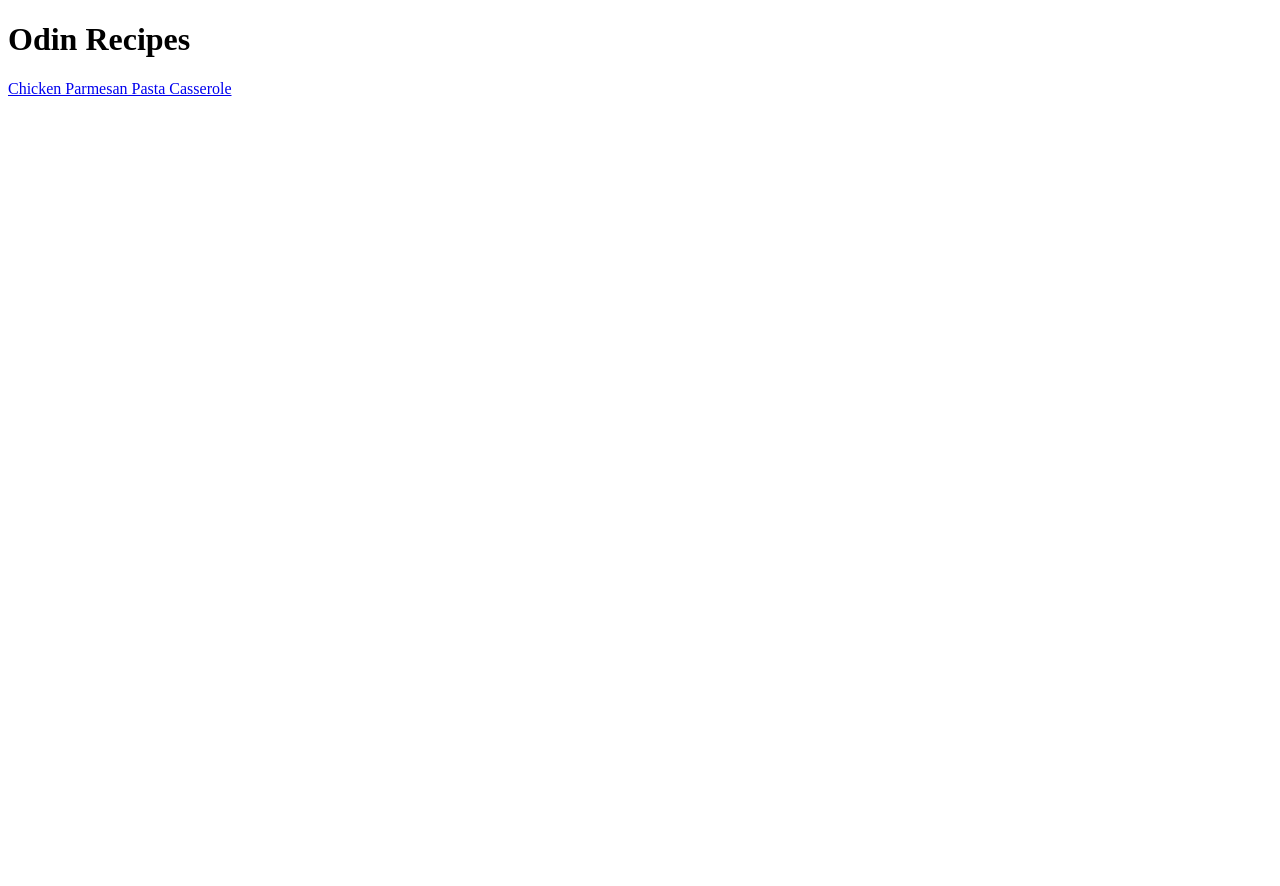
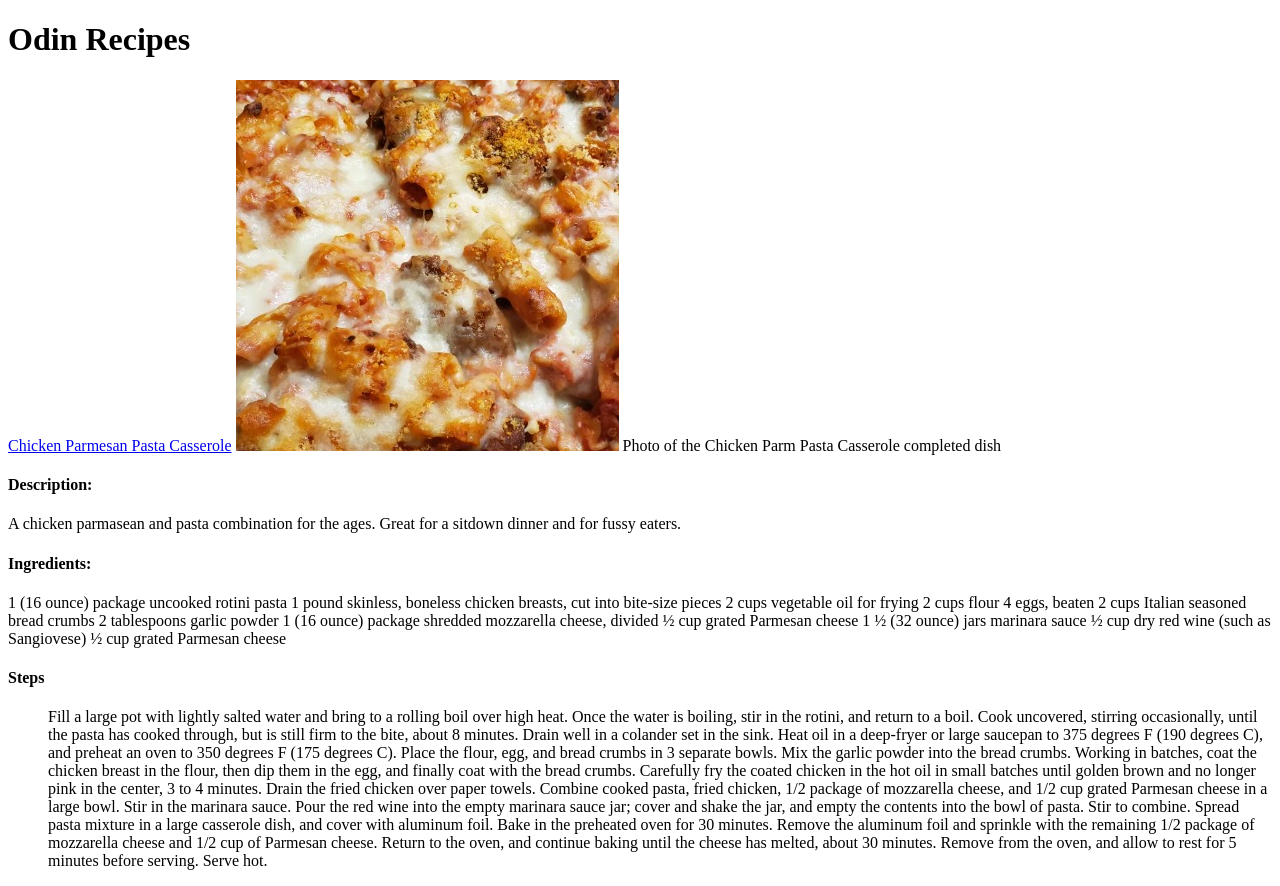
Before and after one commit to adamskne/odin-recipes, a plain HTML site: page index.html in a window 1280 px wide. Before the commit the page ends 800 px from the top, so only its background shows below. Drawn offline with Linux system fonts and the light colour scheme.

Commit message:
finished iteration 3

```diff
--- a/index.html
+++ b/index.html
@@ -8,10 +8,47 @@
     <h1>Odin Recipes</h1>
 
     <a href="recipes/chicken-parm-pasta.html">Chicken Parmesan Pasta Casserole</a>
+    <img src="../odin-recipes/images/chicken-parm-pasta.png">
+    <alt>Photo of the Chicken Parm Pasta Casserole completed dish</alt>
+    <h4>Description:</h4>
+        <p>A chicken parmasean and pasta combination for the ages.
+            Great for a sitdown dinner and for fussy eaters.
+        </p>
+    <h4>Ingredients:</h4>
+    <uo>1 (16 ounce) package uncooked rotini pasta
 
+        1 pound skinless, boneless chicken breasts, cut into bite-size pieces
 
+        2 cups vegetable oil for frying
 
+        2 cups flour
 
+        4 eggs, beaten
+
+        2 cups Italian seasoned bread crumbs
+
+        2 tablespoons garlic powder
+
+        1 (16 ounce) package shredded mozzarella cheese, divided
+
+        ½ cup grated Parmesan cheese
+
+        1 ½ (32 ounce) jars marinara sauce
+
+        ½ cup dry red wine (such as Sangiovese)
+
+        ½ cup grated Parmesan cheese</uo>
+
+    <h4>Steps</h4>
+        <ol>Fill a large pot with lightly salted water and bring to a rolling boil over high heat. Once the water is boiling, stir in the rotini, and return to a boil. Cook uncovered, stirring occasionally, until the pasta has cooked through, but is still firm to the bite, about 8 minutes. Drain well in a colander set in the sink.
+
+        Heat oil in a deep-fryer or large saucepan to 375 degrees F (190 degrees C), and preheat an oven to 350 degrees F (175 degrees C).
+
+        Place the flour, egg, and bread crumbs in 3 separate bowls. Mix the garlic powder into the bread crumbs. Working in batches, coat the chicken breast in the flour, then dip them in the egg, and finally coat with the bread crumbs. Carefully fry the coated chicken in the hot oil in small batches until golden brown and no longer pink in the center, 3 to 4 minutes. Drain the fried chicken over paper towels.
+
+        Combine cooked pasta, fried chicken, 1/2 package of mozzarella cheese, and 1/2 cup grated Parmesan cheese in a large bowl. Stir in the marinara sauce. Pour the red wine into the empty marinara sauce jar; cover and shake the jar, and empty the contents into the bowl of pasta. Stir to combine. Spread pasta mixture in a large casserole dish, and cover with aluminum foil.
+
+        Bake in the preheated oven for 30 minutes. Remove the aluminum foil and sprinkle with the remaining 1/2 package of mozzarella cheese and 1/2 cup of Parmesan cheese. Return to the oven, and continue baking until the cheese has melted, about 30 minutes. Remove from the oven, and allow to rest for 5 minutes before serving. Serve hot.</ol>
 
 </body>
 </html>
```
Also changed, not shown: images/chicken-parm-pasta.png (added).
